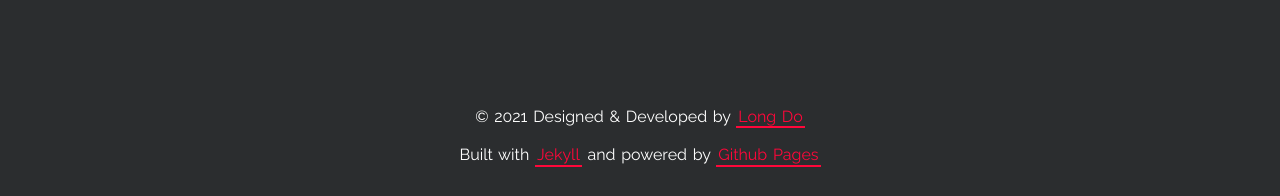
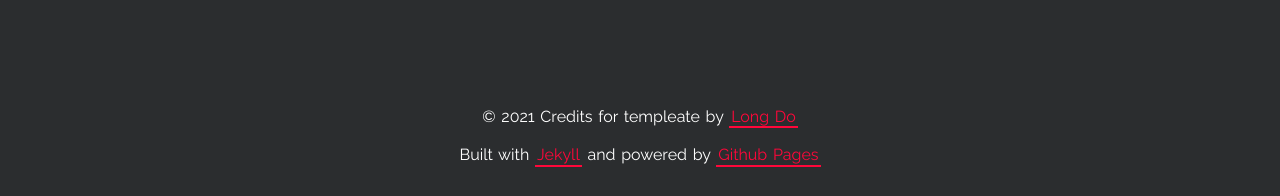
Before and after one commit to MarteAndVenus/MarteAndVenus.github.io, a Jekyll site: the page index.html, which Jekyll copies as it is, in a window 1280 px wide and 900 px high, scrolled down 2965 px. Shown: the part 701-897 px from the top of the window. Built offline with Jekyll 4.4.1, drawn with Linux system fonts in a browser that asks for light colours.

Commit message:
Septimo commit test

```diff
--- a/index.html
+++ b/index.html
@@ -143,7 +143,7 @@
 
       <section class="card neumorphism-card-big">
         <h1 class="title">About Me</h1>
-<p class="description" data-aos="fade-down">Hola mi nombre es Luis Aarón Morelos Islas y soy un apasionado por el data science y la economía del comportamiento. La finalidad de este blog es compartirles un poco de lo que sé <a class="highlight-link" href="https://github.com/MarteAndVenus" target="_blank" rel="noreferrer"> Github </a> Otras fuentes mias <a class="highlight-link" href="independent.academia.edu/LuisAaronMorelosIslas?from_navbar=True" target="_blank" rel="noreferrer">Academia edu</a> and on <a class="highlight-link" href="platzi.com/p/Morelos/" target="_blank" rel="noreferrer">Platzi profile</a>.</p>
+<p class="description" data-aos="fade-down">Hola mi nombre es Luis Aarón Morelos Islas y soy un apasionado por el data science y la economía del comportamiento. La finalidad de este blog es compartirles un poco de lo que sé <a class="highlight-link" href="https://github.com/MarteAndVenus" target="_blank" rel="noreferrer"> Github </a> Otras fuentes mias <a class="highlight-link" href="https://www.independent.academia.edu/LuisAaronMorelosIslas?from_navbar=True" target="_blank" rel="noreferrer">Academia edu</a> and on <a class="highlight-link" href="https://www.platzi.com/p/Morelos/" target="_blank" rel="noreferrer">Platzi profile</a>.</p>
 
       </section>
 
@@ -1038,7 +1038,7 @@
   </div>
   <footer class="footer">
   <p>
-    &copy; 2021 Designed & Developed by
+    &copy; 2021 Credits for templeate by
     <a class="highlight-link" href="https://longpdo.github.io/" target="_blank" rel="noreferrer">
       Long Do
     </a>
```
